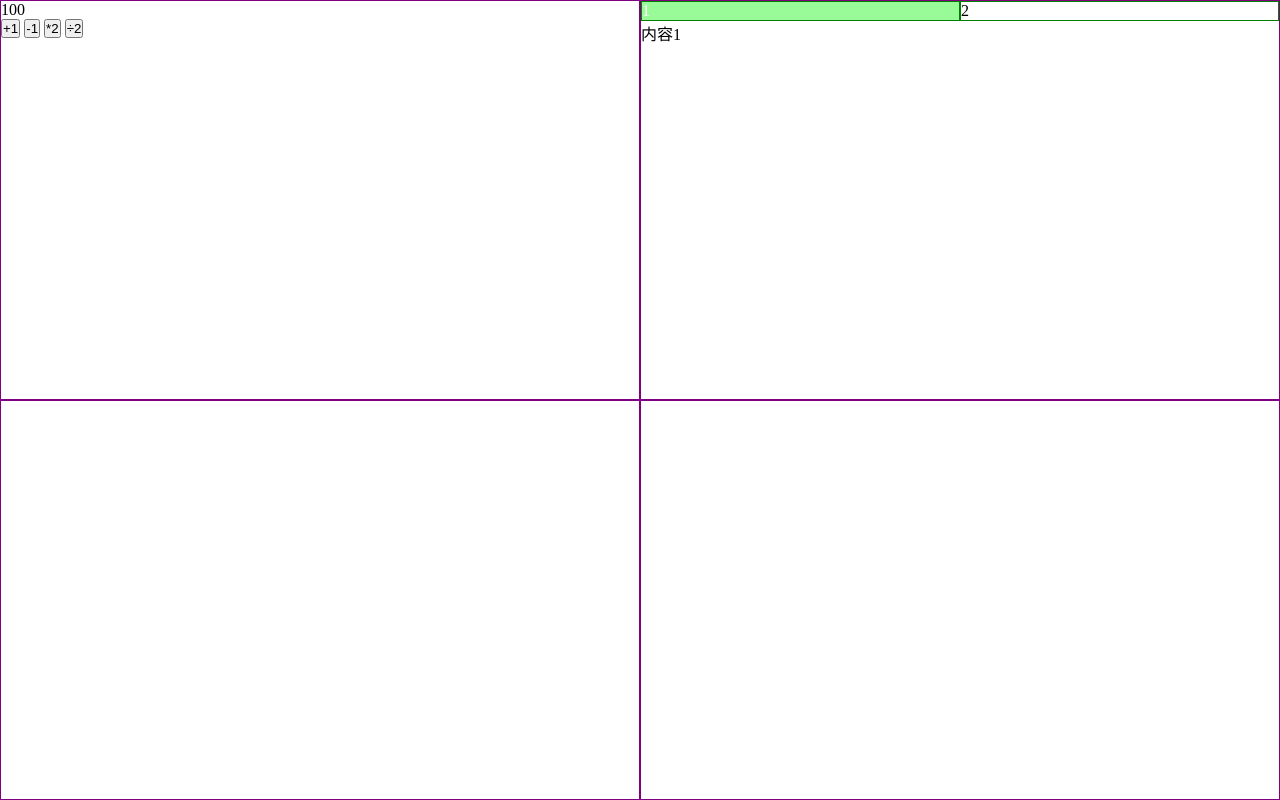
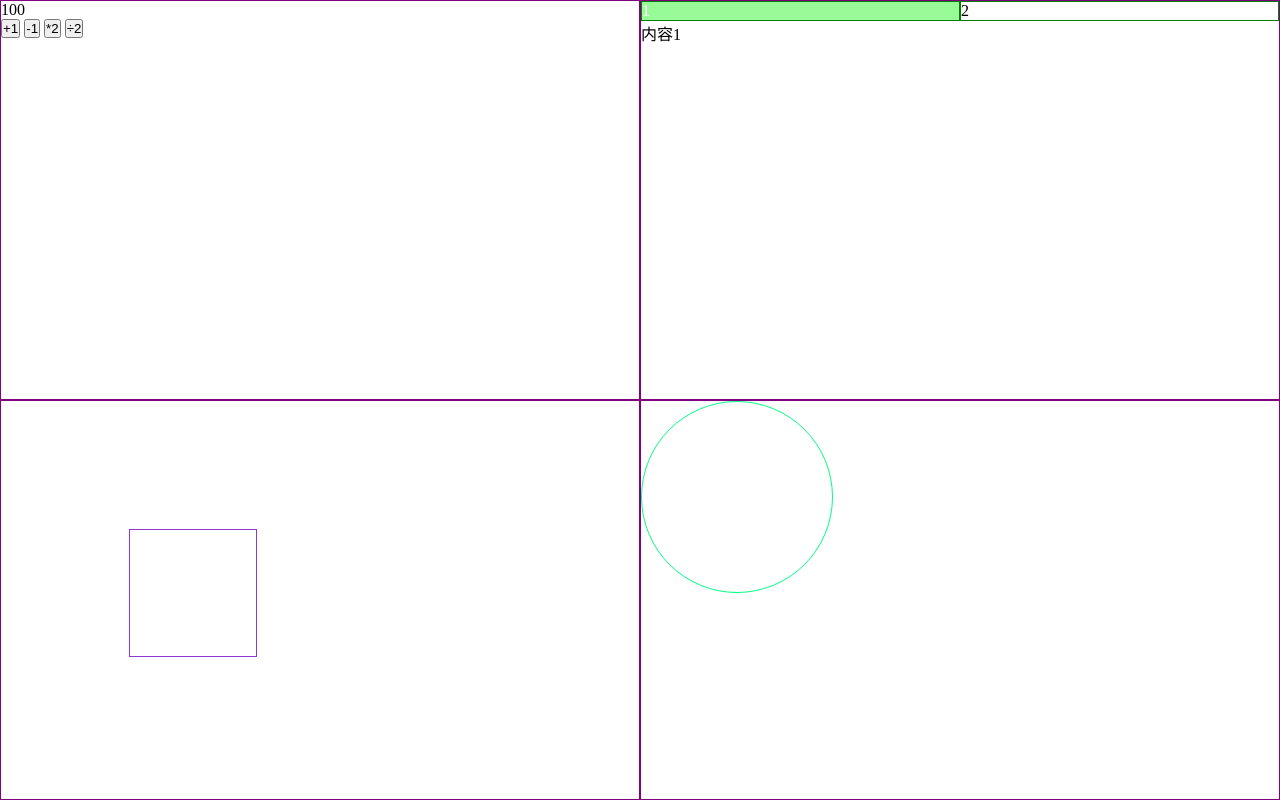
Before and after one commit to zhanana/MVC-demo, a plain HTML site: page src/index.html in a window 1280 px wide. Drawn offline with nearby package versions, Linux system fonts and the light colour scheme.

Commit message:
四个应用实现

```diff
--- a/src/global.css
+++ b/src/global.css
@@ -45,3 +45,39 @@ section{
 #app2 > #tab-content > li.active{
     display: block;
 }
+#app3{
+
+}
+#app3 > .square {
+    border: 1px solid rgb(141, 57, 211);
+    width: 10vw;
+    height: 10vw;
+    margin-top: 10vw;
+    margin-left: 10vw;
+    transition: transform 1s;
+}
+#app3 > .square:active {
+    transform: translateX(15vw);
+}
+#app4{
+
+}
+#app4 > .circle{
+    border: 1px solid springgreen;
+    width: 15vw;
+    height: 15vw;
+    border-radius: 50%;
+
+}
+
+@keyframes change{
+    0%{
+        background-color: rgb(15, 219, 32);
+    }
+    100%{
+        background-color: tomato;
+    }
+}
+#app4 > .circle:active{
+    animation: change 1s infinite alternate linear ;
+}
--- a/src/index.html
+++ b/src/index.html
@@ -29,8 +29,12 @@
                 <li>内容2</li>
             </ol>
         </section>
-        <section id="app3"></section>
-        <section id="app4"></section>
+        <section id="app3">
+            <div class="square"></div>
+        </section>
+        <section id="app4">
+            <div class="circle"></div>
+        </section>
     <!-- 下面一句是在bootcdn网址里的jquery引用方法 -->
         <script src="https://cdn.bootcdn.net/ajax/libs/jquery/3.6.0/jquery.min.js"></script>
         <script src="main.js"></script>
--- a/src/main.js
+++ b/src/main.js
@@ -46,3 +46,16 @@ $tabBar.on("click","li",(e)=>{
     .siblings().removeClass('active');
 })
 $tabBar.children().eq(0).trigger('click');
+
+const $square = $("#app3 .square")
+
+$square.on("click",()=>{
+    $square.toggleClass('active')
+})
+const $circle = $("#app4 .circle")
+
+$circle.on("mouseenter",()=>{
+    $circle.addClass('active')
+    }).on('mouseleave',()=>{
+    $circle.removeClass('active')
+    })
```
